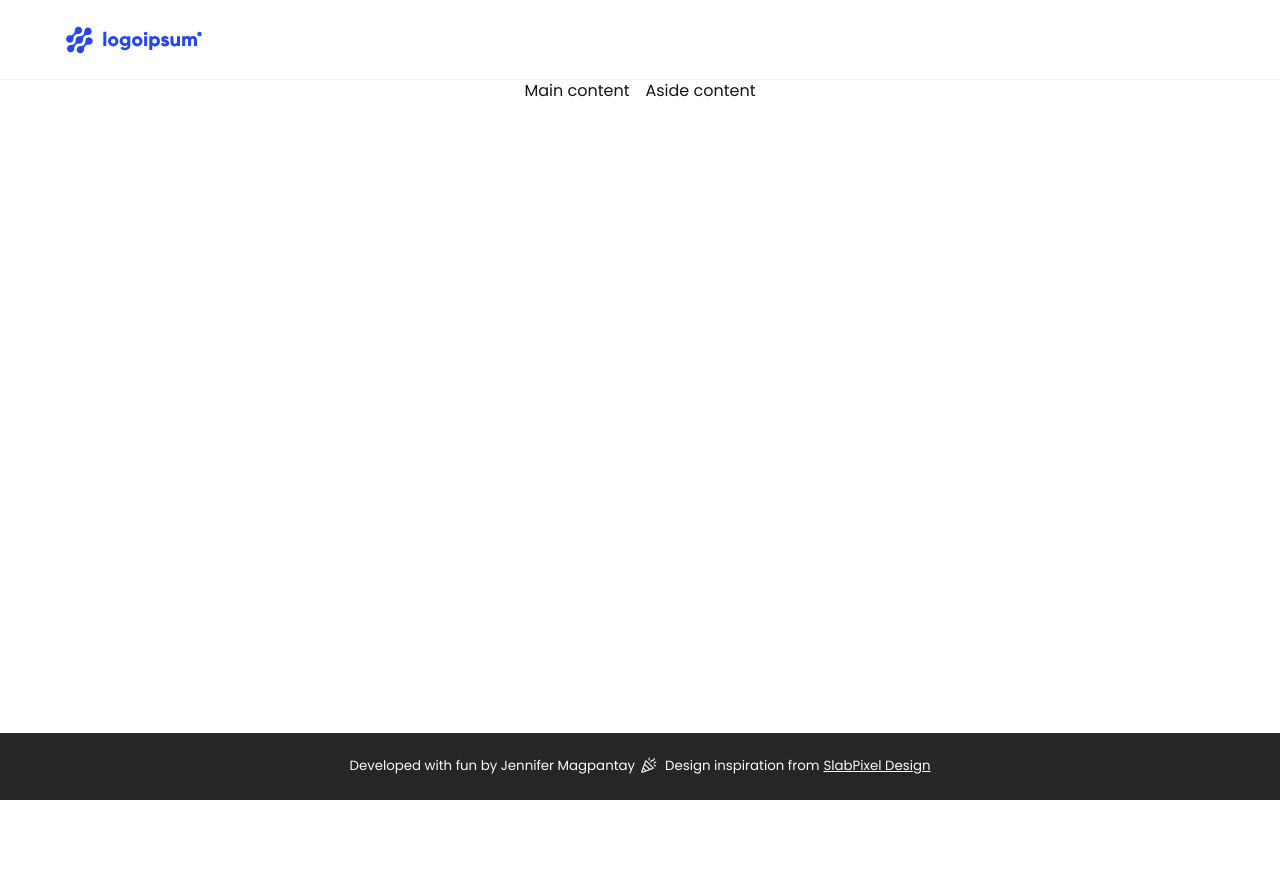
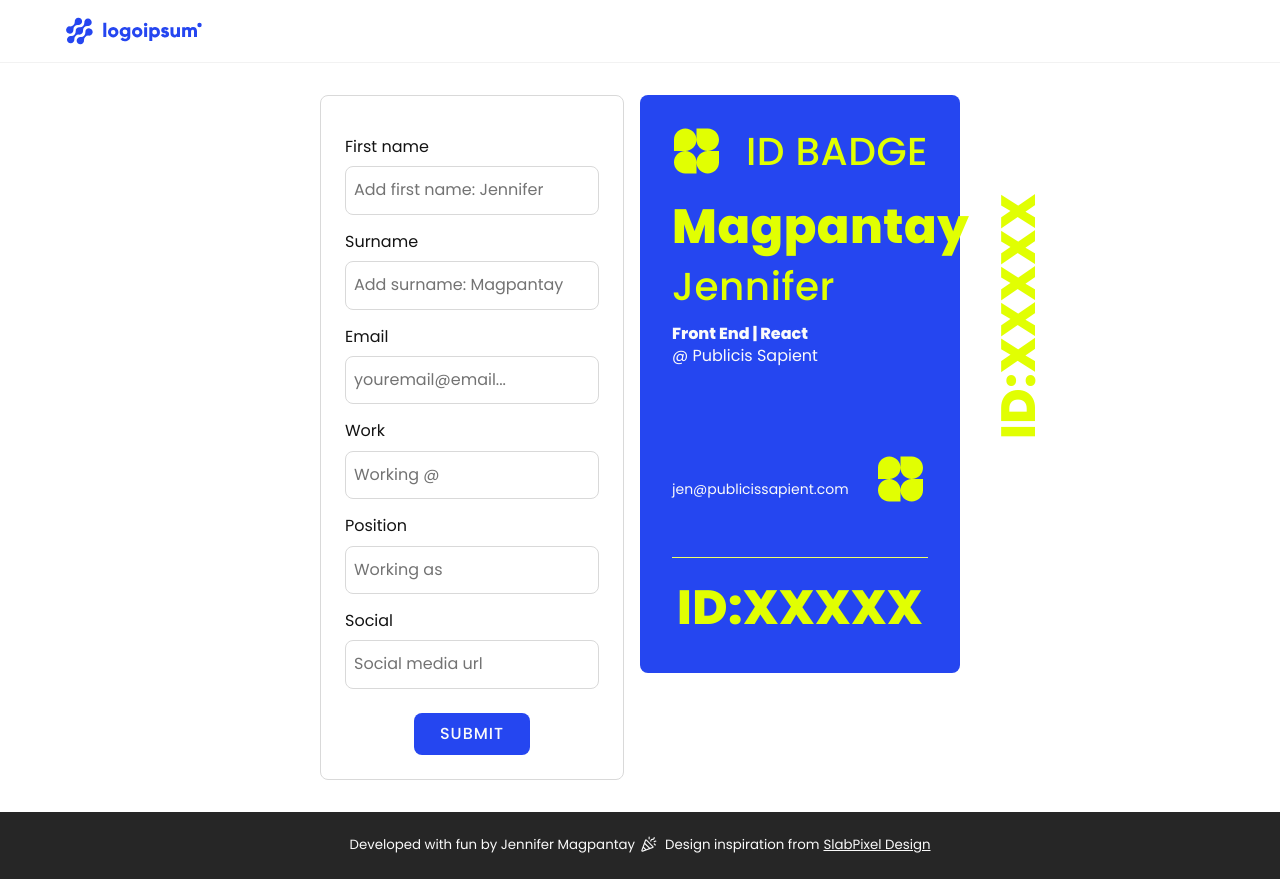
Before and after one commit to jennifer-magpantay/virtual-card, a React (Vite) app in the folder project/: page / in a window 1280 px wide. Before the commit the page ends 800 px from the top, so only its background shows below. Built offline with nearby package versions, Linux system fonts and the light colour scheme.

Commit message:
refactor

```diff
--- a/project/src/App.tsx
+++ b/project/src/App.tsx
@@ -1,18 +1,59 @@
+import { useState } from "react";
 import { Header } from "./components/UI/Header";
 import { Footer } from "./components/UI/Footer";
 import { Main } from "./components/UI/Main";
 import { Aside } from "./components/UI/Aside";
+import { AddUser } from "./components/User/AddUser";
 
+import { Card } from "./components/Card/Card";
+
+export interface UserProps {
+  name: string;
+  surname: string;
+  company: string;
+  position: string;
+  email: string;
+  social: string;
+}
+const INITIAL_STATE: UserProps = {
+  name: "",
+  surname: "",
+  email: "",
+  company: "",
+  position: "",
+  social: "",
+};
+
+const MOCK_USER: UserProps = {
+  name: "Jennifer",
+  surname: "Magpantay",
+  email: "jen@publicissapient.com",
+  company: "Publicis Sapient",
+  position: "Front End | React",
+  social: "",
+};
 export const App = () => {
+  const [user, setUser] = useState<UserProps>(MOCK_USER);
+
+  const saveNewUser = (value: UserProps) => {
+    setUser(value);
+  };
+
+  const hasUserRegistered = Object.values(user).some((item) => item === "");
+
   return (
     <>
       <Header />
       <div className="container">
         <Main customClasses="">
-          <p>Main content</p>
+          <AddUser onSubmitNewUser={saveNewUser} initialState={INITIAL_STATE} />
         </Main>
         <Aside customClasses="">
-          <p>Aside content</p>
+          {!hasUserRegistered ? (
+            <Card user={user} />
+          ) : (
+            <Card user={MOCK_USER} />
+          )}
         </Aside>
       </div>
       <Footer />
--- a/project/src/components/User/AddUser.tsx
+++ b/project/src/components/User/AddUser.tsx
@@ -80,8 +80,8 @@
           value={userInput.social}
           id="social"
           type="text"
-          label="Git Hub"
-          placeholder="Git Hub url"
+          label="Social"
+          placeholder="Social media url"
           onChange={(event) => handleInputChange(event)}
         />
       </UserForm>
--- a/project/src/styles/_structure.scss
+++ b/project/src/styles/_structure.scss
@@ -28,14 +28,18 @@
 
 .container {
   width: 100%;
+  max-width: layoutColumn(10);
   display: flex;
   align-items: center;
   justify-content: center;
   flex-direction: column;
   gap: gap(2);
+  margin: gap(4) auto;
+  //padding: gap(4) gap(3);
 
   @include for-tablet-landscape-up {
     flex-direction: row;
+    max-width: layoutColumn(6);
   }
 }
 
--- a/project/src/styles/_variables.scss
+++ b/project/src/styles/_variables.scss
@@ -3,9 +3,9 @@
 $primary-color-lg: #c3ccfb;
 $primary-color-dk: #0c26aa;
 
-$secondary-color: #89ce00;
-$secondary-color-lg: #eaffbf;
-$secondary-color-dk: #7fbf00;
+$secondary-color: #e1ff02;
+$secondary-color-lg: #edff67;
+$secondary-color-dk: #cbe602;
 
 $third-color: #e6308a;
 $third-color-lg: #f8c6df;
--- /dev/null
+++ b/project/src/styles/components/_aside.scss
@@ -0,0 +1,16 @@
+@use "../variables" as *;
+@use "../mixins" as *;
+@use "../functions" as *;
+@use "../responsive" as *;
+
+aside {
+  width: 100%;
+  height: 100%;
+  //padding: gap(3);
+  // border: 01px solid $gray-100;
+  // border-radius: $border-radius;
+
+  @include for-tablet-landscape-up {
+    width: 50%;
+  }
+}
--- /dev/null
+++ b/project/src/styles/components/_button.scss
@@ -0,0 +1,71 @@
+@use "../variables" as *;
+@use "../mixins" as *;
+@use "../functions" as *;
+@use "../responsive" as *;
+
+.button {
+  display: flex;
+  align-items: center;
+  justify-content: space-between;
+  gap: 4px;
+  padding: toRem(8) toRem(24);
+  border: 02px solid transparent;
+  border-radius: $border-radius;
+  font-weight: $medium;
+  outline: 2px solid transparent;
+  outline-offset: 2px;
+  text-transform: uppercase;
+  transition: all 0.3s ease;
+
+  &.cta {
+    background-color: $primary-color;
+    color: $white;
+    font-weight: $medium;
+    letter-spacing: 1px;
+
+    &:hover,
+    &:focus {
+      outline-color: $primary-color;
+    }
+  }
+
+  &.icon {
+    width: 40px;
+    aspect-ratio: 1 / 1;
+    padding: 0;
+    margin: 0;
+    background-color: transparent;
+    //border: 02px solid transparent;
+    border-radius: 50px;
+
+    &:hover,
+    &:focus {
+      border-color: $gray-800;
+    }
+
+    svg {
+      width: 100%;
+    }
+  }
+
+  &.outline {
+    background-color: transparent;
+    border-color: $primary-color;
+    border-radius: 50px;
+    color: $primary-color;
+
+    &:hover,
+    &:focus {
+      outline-color: $primary-color;
+    }
+  }
+
+  &.align-right {
+    margin-left: auto;
+  }
+
+  &:hover,
+  &:focus {
+    cursor: pointer;
+  }
+}
--- a/project/src/styles/components/_card.scss
+++ b/project/src/styles/components/_card.scss
@@ -4,16 +4,20 @@
 @use "../responsive" as *;
 
 .card {
-  max-width: 400px;
+  max-width: 500px;
   width: 100%;
   height: auto;
   display: flex;
   flex-direction: column;
   gap: gap(2);
-  margin: 0 auto;
-  padding: gap(6);
+  margin: gap(2) auto;
+  padding: gap(4);
   background-color: $primary-color;
   border-radius: $border-radius;
+
+  @include for-tablet-landscape-up {
+    margin: 0 auto;
+  }
 
   &--header {
     width: 100%;
@@ -57,7 +61,7 @@
     }
 
     &-identity {
-      width: 80%;
+      width: max-content;
 
       &-picture {
         width: 100%;
@@ -130,6 +134,8 @@
       width: 100%;
       display: block;
       margin-top: gap(2);
+      padding-top: gap(2);
+      border-top: 01px solid $secondary-color-lg;
       text-align: center;
     }
   }
--- /dev/null
+++ b/project/src/styles/components/_form.scss
@@ -0,0 +1,54 @@
+@use "../variables" as *;
+@use "../mixins" as *;
+@use "../functions" as *;
+@use "../responsive" as *;
+
+form {
+  label,
+  input {
+    display: block;
+  }
+
+  label {
+    margin: gap(2) 0 gap(1);
+  }
+  input {
+    width: 100%;
+    padding: gap(1.5) gap(1);
+    border: 01px solid $gray-200;
+    border-radius: $border-radius;
+    outline: 1px solid transparent;
+    outline-offset: 2px;
+    transition: all 0.3s ease;
+
+    &:last-of-type {
+      margin-bottom: gap(3);
+    }
+
+    &:focus {
+      border-color: $gray-600;
+      outline-color: $gray-600;
+    }
+  }
+
+  .cta {
+    margin: 0 auto;
+  }
+}
+
+::-webkit-input-placeholder {
+  /* Chrome/Opera/Safari */
+  color: $gray-600;
+}
+::-moz-placeholder {
+  /* Firefox 19+ */
+  color: $gray-600;
+}
+:-ms-input-placeholder {
+  /* IE 10+ */
+  color: $gray-600;
+}
+:-moz-placeholder {
+  /* Firefox 18- */
+  color: $gray-600;
+}
--- /dev/null
+++ b/project/src/styles/components/_main.scss
@@ -0,0 +1,15 @@
+@use "../variables" as *;
+@use "../mixins" as *;
+@use "../functions" as *;
+@use "../responsive" as *;
+
+main {
+  width: 100%;
+  padding: gap(3);
+  border: 01px solid $gray-200;
+  border-radius: $border-radius;
+
+  @include for-tablet-landscape-up {
+    width: 50%;
+  }
+}
```
Also changed, not shown: project/src/styles/app.scss (+5 -2 lines).
